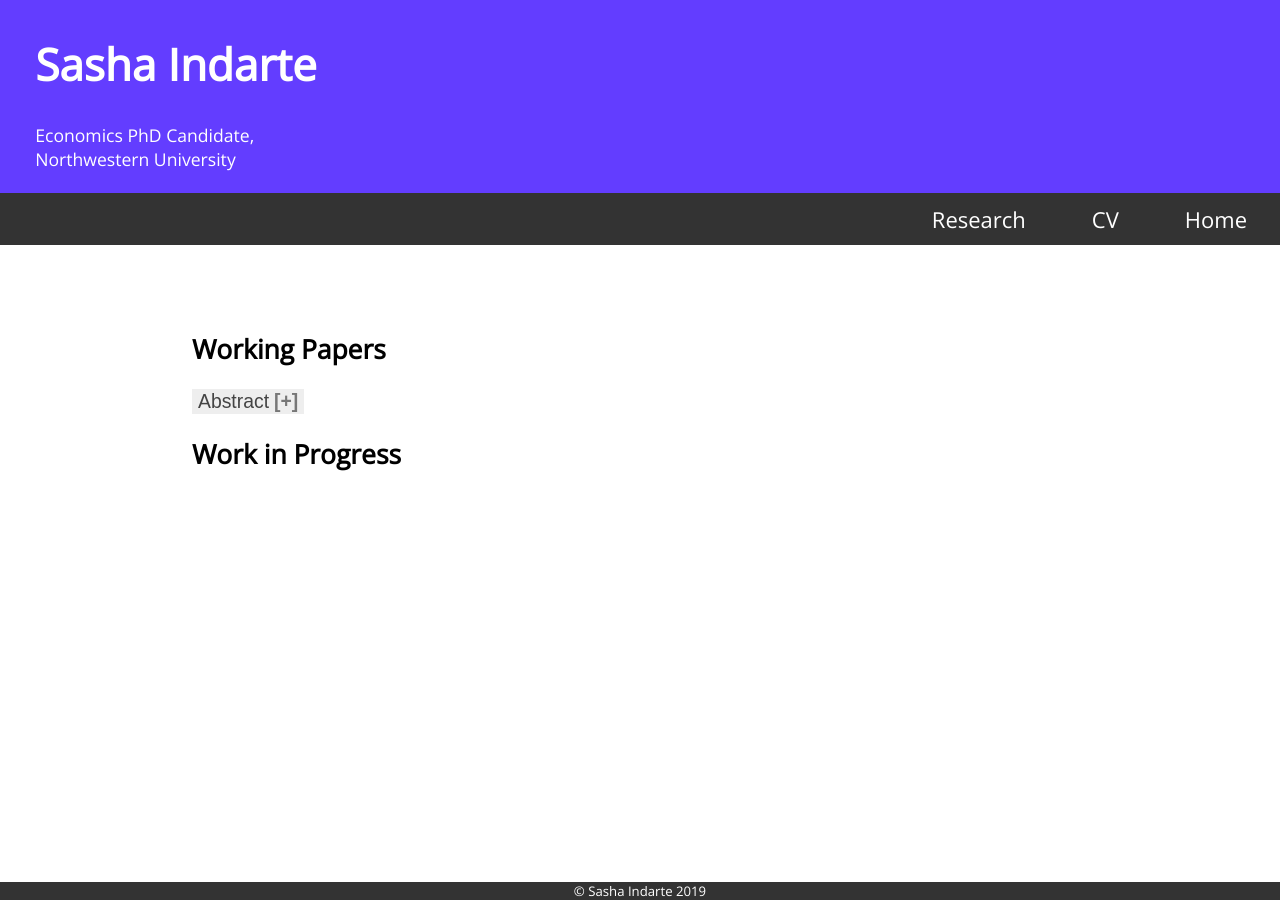
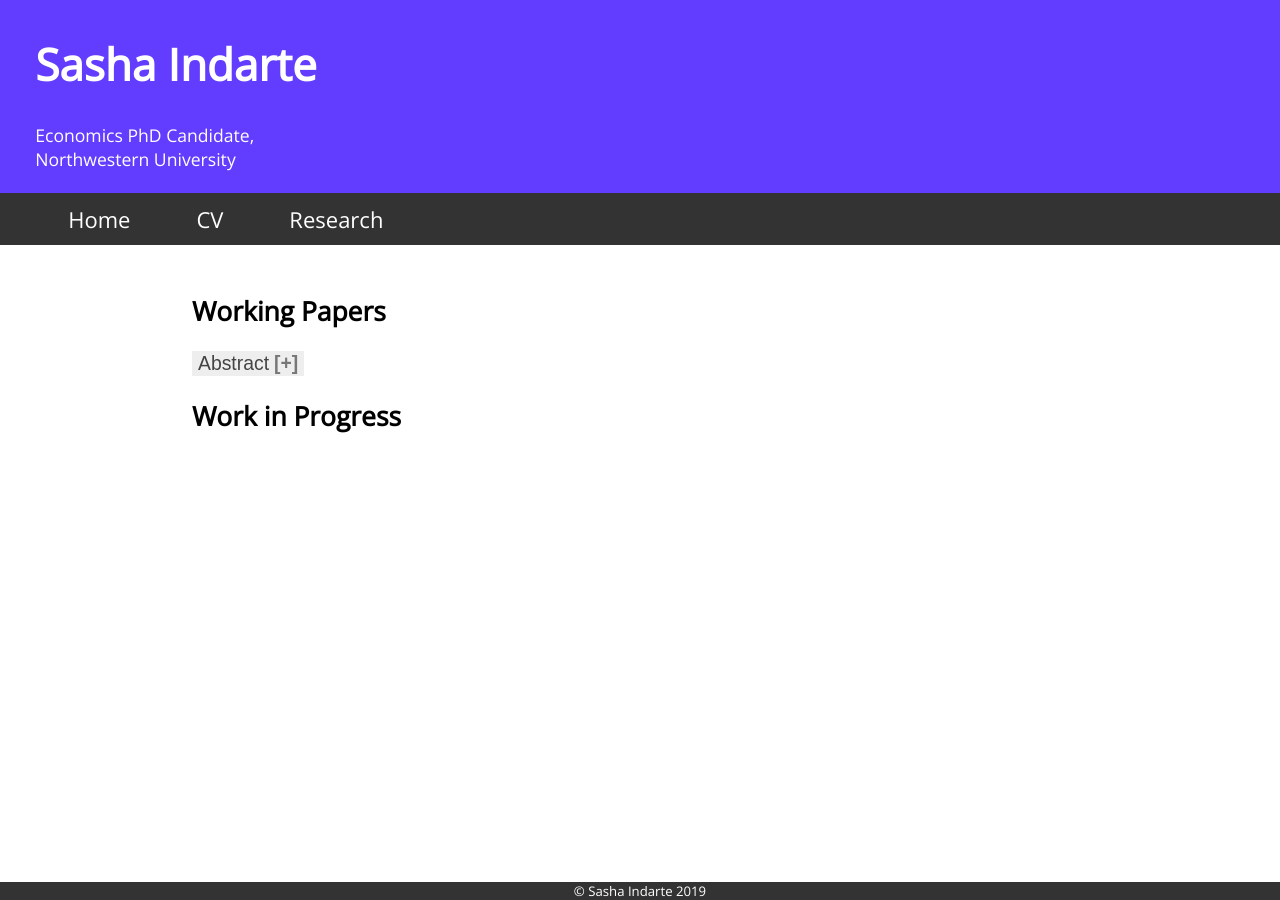
Before and after one commit to sashaindarte/sashaindarte.github.io, a Jekyll site: the page built from research/index.html, in a window 1280 px wide. Built offline with Jekyll 4.4.1, drawn with Linux system fonts in a browser that asks for light colours.

Commit message:
Update main.css

```diff
--- a/css/main.css
+++ b/css/main.css
@@ -46,7 +46,7 @@ body {
 
 /* Style the navigation bar links */
 .navbar a {
-  float: right;
+  float: left;
   display: block;
   color: white;
   font-size: 1.25em;
@@ -58,7 +58,7 @@ body {
 
 /* Right-aligned link */
 .navbar a.right {
-  float: right;
+  float: left;
 }
 
 /* Change color on hover */
@@ -89,7 +89,7 @@ body {
   -ms-flex: 40%; /* IE10 */
   flex: 40%;
   background-color: white;
-  padding: 5% 25% 0% 0%;
+  padding: 2% 15% 0% 0%;
 }
 
 /* Main column */
@@ -97,13 +97,13 @@ body {
   	-ms-flex: 60%; /* IE10 */
   	flex: 60%;
   	background-color: white;
-  	padding: 5% 10% 0% 25%;
+  	padding: 2% 4% 0% 15%;
 }
 
 /* Reserach container */
 .singlecol {
   	background-color: white;
-  	padding: 5% 15%;
+  	padding: 2% 15%;
 }
 
 /* Footer */
```
